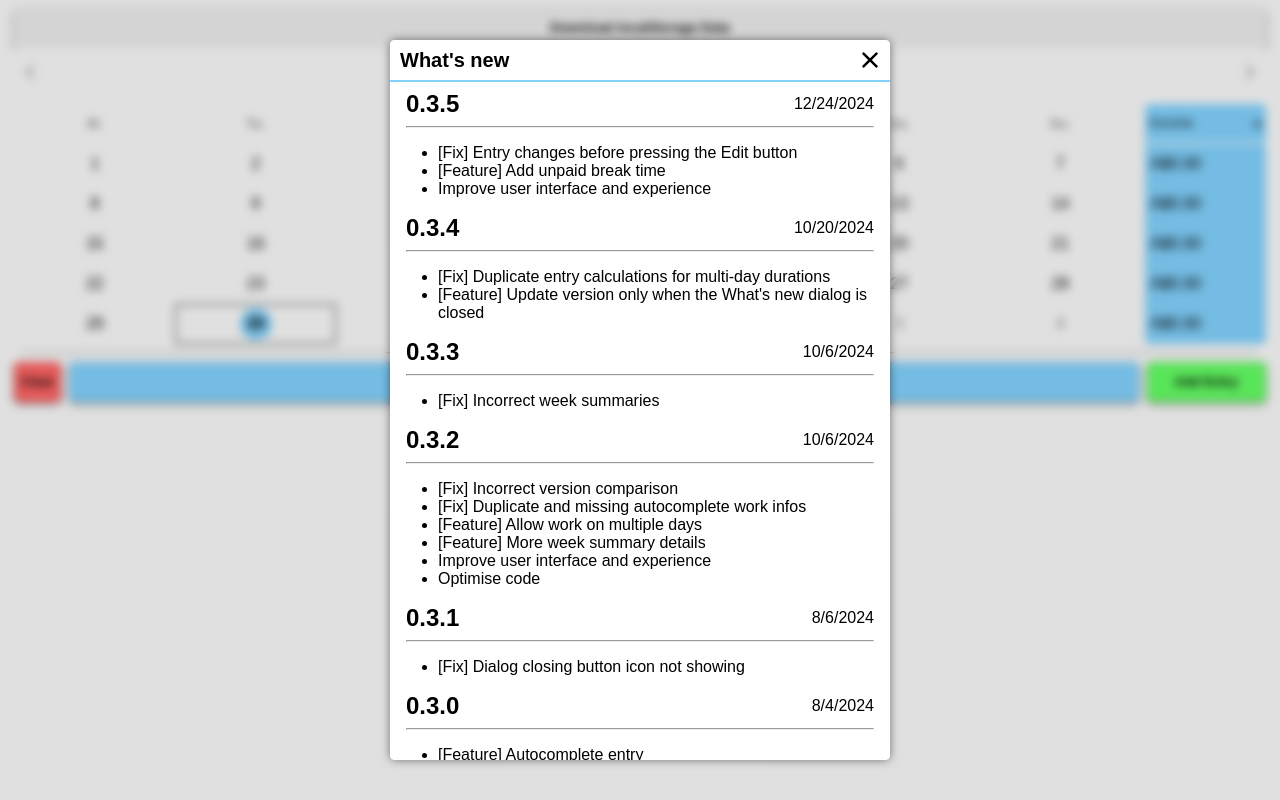
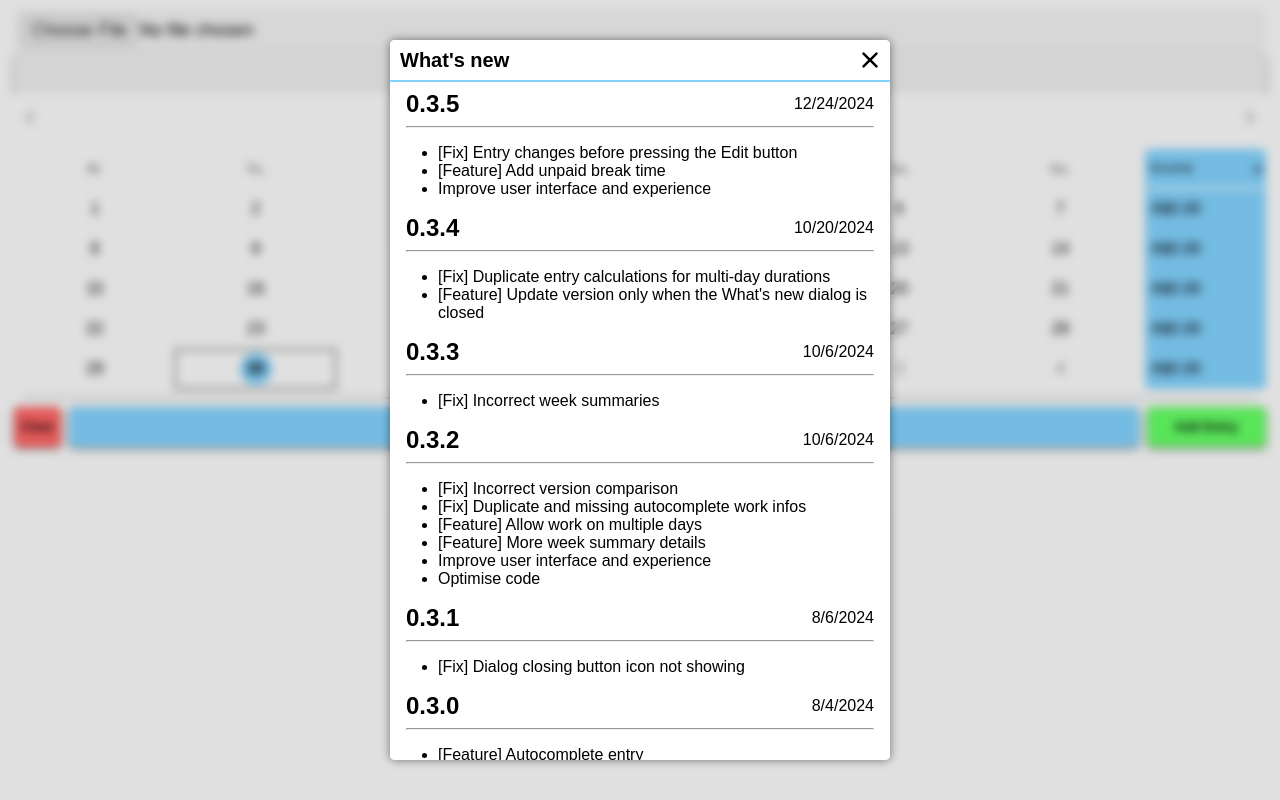
Before and after one commit to MinhQuan-Tran/Payment-Calculator, a Vue app in the folder Payment Calculator/: page / in a window 1280 px wide. Built offline with nearby package versions, Linux system fonts and the light colour scheme.

Commit message:
Add download data button

```diff
--- a/Payment Calculator/src/App.vue
+++ b/Payment Calculator/src/App.vue
@@ -12,6 +12,7 @@ import BaseDialog from '@/components/BaseDialog.vue';
 export default {
   data() {
     return {
+      isDev: import.meta.env.DEV,
       selectedDate: new Date(new Date().setHours(0, 0, 0, 0)),
       openChangelogDialog: Function
     };
@@ -19,7 +20,7 @@ export default {
 
   methods: {
     downloadData() {
-      const data = JSON.stringify(localStorage.getItem('entries'));
+      const data = JSON.stringify(localStorage);
       const blob = new Blob([data], { type: 'application/json' });
       const url = URL.createObjectURL(blob);
       const a = document.createElement('a');
@@ -27,6 +28,34 @@ export default {
       a.download = 'localStorageData.json';
       a.click();
       URL.revokeObjectURL(url);
+    },
+
+    uploadData(event: Event) {
+      const fileInput = event.target as HTMLInputElement;
+      const file = fileInput.files ? fileInput.files[0] : null;
+
+      if (!file) return; // Do nothing if no file is selected
+
+      const reader = new FileReader();
+
+      reader.onload = (e: ProgressEvent<FileReader>): void => {
+        try {
+          const data = JSON.parse(e.target?.result as string);
+
+          // Clear existing localStorage data and add new data
+          localStorage.clear();
+          Object.keys(data).forEach((key) => {
+            localStorage.setItem(key, data[key]);
+          });
+        } catch (error) {
+          // Silent error, you can add console.log for debugging
+          console.error('Invalid JSON file', error);
+        }
+
+        alert('Data imported successfully');
+      };
+
+      reader.readAsText(file);
     },
 
     versionChanges(): {
@@ -94,7 +123,8 @@ export default {
 </script>
 
 <template>
-  <button id="downloadButton" @click="downloadData">Download localStorage Data</button>
+  <input type="file" id="fileInput" accept=".json" @change="uploadData" v-if="isDev" />
+  <button id="downloadButton" @click="downloadData">Download Data</button>
   <WeekSchedule v-model:selected-date="selectedDate" />
   <hr />
   <DaySchedule :selected-date="selectedDate" />
--- a/Payment Calculator/src/components/EntryForm.vue
+++ b/Payment Calculator/src/components/EntryForm.vue
@@ -20,21 +20,25 @@ export default {
       required: true
     }
   },
+
   data() {
     return {
       formData: deepClone<Partial<Entry>>(this.entry),
       hiddenElements: [] as Element[]
     };
   },
+
   computed: {
     ...mapWritableState(useUserDataStore, ['entries', 'checkInTime', 'prevWorkInfos'])
   },
+
   emits: {
     entryChange(payload: { action: string; entry: Entry }) {
       const actions = ['add', 'edit', 'delete', 'check in/out'];
       return actions.includes(payload.action);
     }
   },
+
   methods: {
     // Cannot use alert directly on event
     alert(message: string) {
@@ -55,7 +59,9 @@ export default {
           this.formData.payRate!,
           this.formData.from!,
           this.formData.to!,
-          this.formData.unpaidBreaks?.map((ub) => new Duration({ hours: ub.hours, minutes: ub.minutes })) ?? []
+          this.formData.unpaidBreaks
+            ?.map((ub) => new Duration({ hours: ub.hours, minutes: ub.minutes }))
+            .filter((ub) => ub.hours > 0 && ub.minutes > 0) ?? []
         );
       } catch (error) {
         alert('Invalid entry');
@@ -145,13 +151,23 @@ export default {
       const offset = date.getTimezoneOffset();
       const localDate = new Date(date.getTime() - offset * 60 * 1000);
       return localDate.toISOString().slice(0, 16);
+    },
+
+    addUnpaidBreak() {
+      if (!this.formData.unpaidBreaks) {
+        this.formData.unpaidBreaks = [] as Duration[];
+      }
+
+      this.formData.unpaidBreaks.push(new Duration());
     }
   },
+
   components: {
     ButtonConfirm,
     ComboBox,
     InputLabel
   },
+
   watch: {
     entry() {
       this.resetForm();
@@ -257,7 +273,13 @@ export default {
             type="number"
             name="unpaidBreak-hours"
             placeholder="hours"
-            v-model="formData.unpaidBreaks![index].hours"
+            :value="formData.unpaidBreaks![index].hours > 0 ? formData.unpaidBreaks![index].hours : ''"
+            @input="
+              (event) => {
+                const value = Number((event.target as HTMLInputElement).value);
+                formData.unpaidBreaks![index].hours = Math.min(value, 24);
+              }
+            "
             step="1"
             min="0"
             max="24"
@@ -280,7 +302,13 @@ export default {
             type="number"
             name="unpaidBreak-minutes"
             placeholder="minutes"
-            v-model="formData.unpaidBreaks![index].minutes"
+            :value="formData.unpaidBreaks![index].minutes > 0 ? formData.unpaidBreaks![index].minutes : ''"
+            @input="
+              (event) => {
+                const value = Number((event.target as HTMLInputElement).value);
+                formData.unpaidBreaks![index].minutes = Math.min(value, 59);
+              }
+            "
             step="1"
             min="0"
             max="59"
@@ -294,7 +322,7 @@ export default {
       </div>
 
       <!-- Add unpaid break -->
-      <button type="button" @click="(formData.unpaidBreaks ??= [] as Duration[]).push({} as Duration)">+</button>
+      <button type="button" @click="addUnpaidBreak">+</button>
     </InputLabel>
 
     <div ref="actionBar" class="actions">
```
Also changed, not shown: 1 other file (tests, documents, lock files or other folders).
